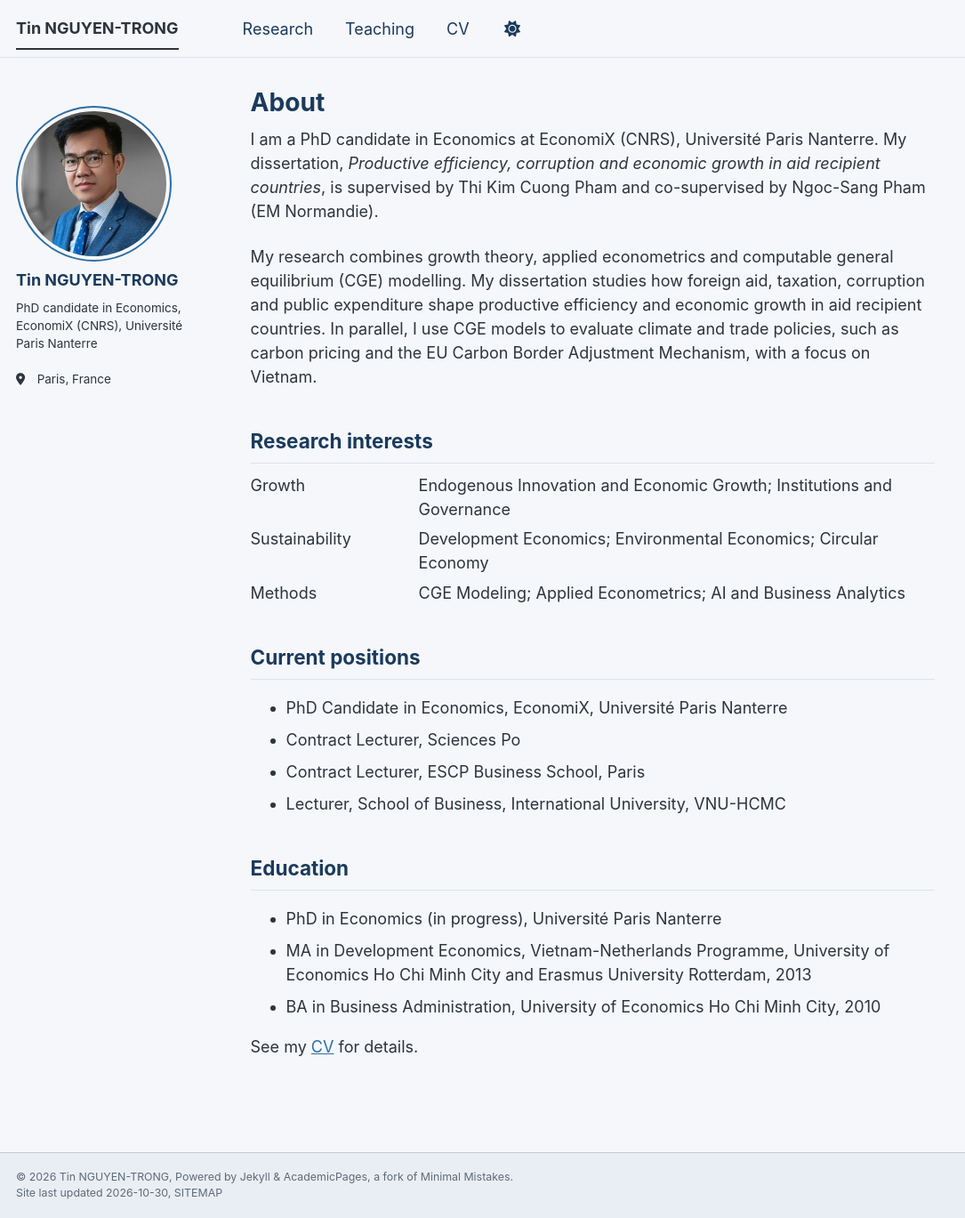
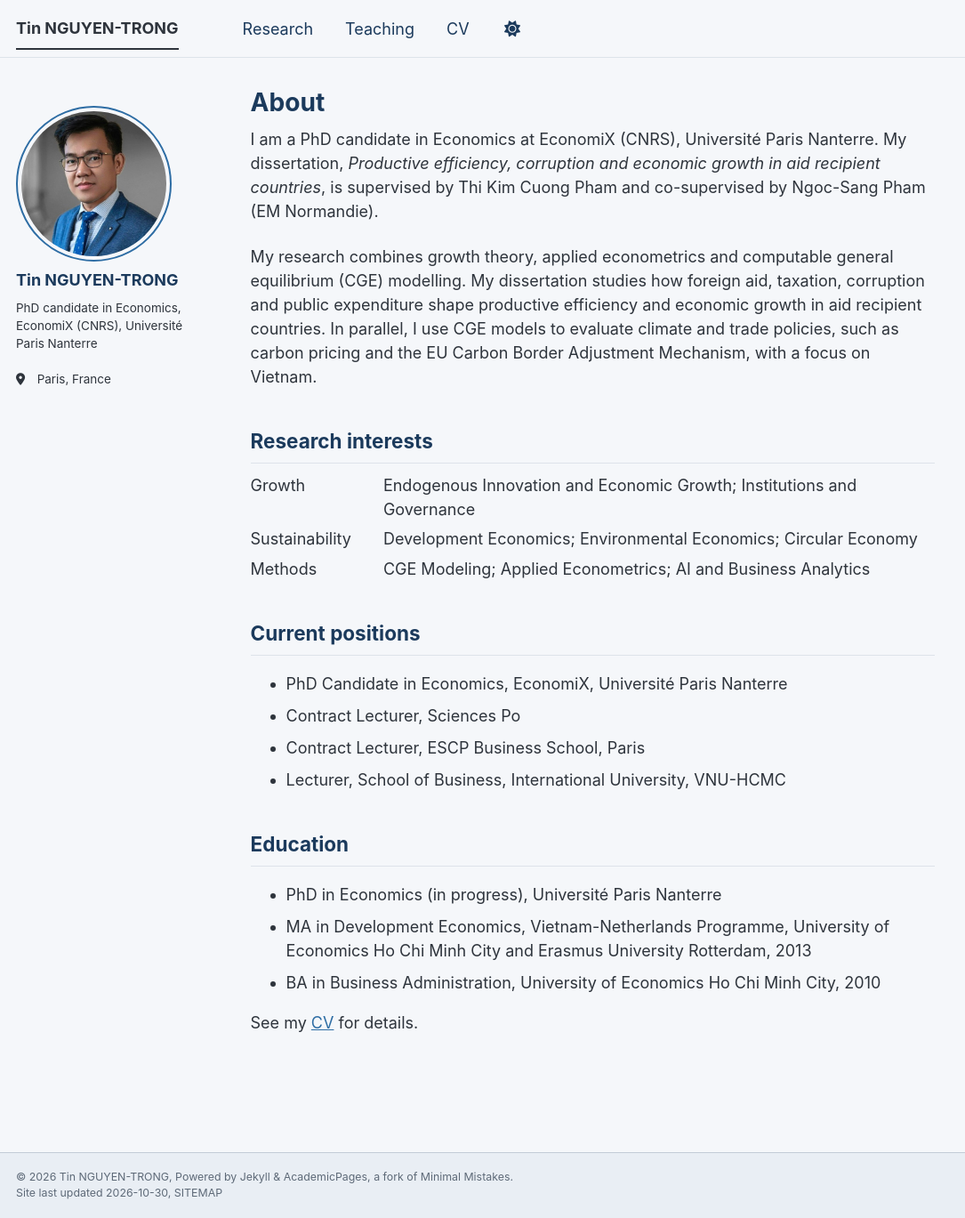
Before and after one commit to trongtin142/trongtin142.github.io, a Jekyll site: the page built from _pages/about.md, in a window 1280 px wide and 1369 px high. Shown: the whole window at 89% size, without its empty margins (0-1085 px from the left). Built offline with Jekyll 4.4.1, drawn with Linux system fonts in a browser that asks for light colours; a script bundle is joined from its source files by our own code; a style sheet for code colours, icons or effects is not loaded.

Commit message:
Tighter label column for interests

```diff
--- a/_pages/about.md
+++ b/_pages/about.md
@@ -13,7 +13,7 @@ My research combines growth theory, applied econometrics and computable general
 
 Research interests
 ------
-<div class="research-interests" style="display:grid; grid-template-columns:9em 1fr; column-gap:1.5em; row-gap:0.35em; margin-bottom:1.3em;">
+<div class="research-interests" style="display:grid; grid-template-columns:max-content 1fr; column-gap:2em; row-gap:0.35em; margin-bottom:1.3em;">
   <div>Growth</div><div>Endogenous Innovation and Economic Growth; Institutions and Governance</div>
   <div>Sustainability</div><div>Development Economics; Environmental Economics; Circular Economy</div>
   <div>Methods</div><div>CGE Modeling; Applied Econometrics; AI and Business Analytics</div>
```
Also changed, not shown: _pages/cv.md (+1 -1 lines).
